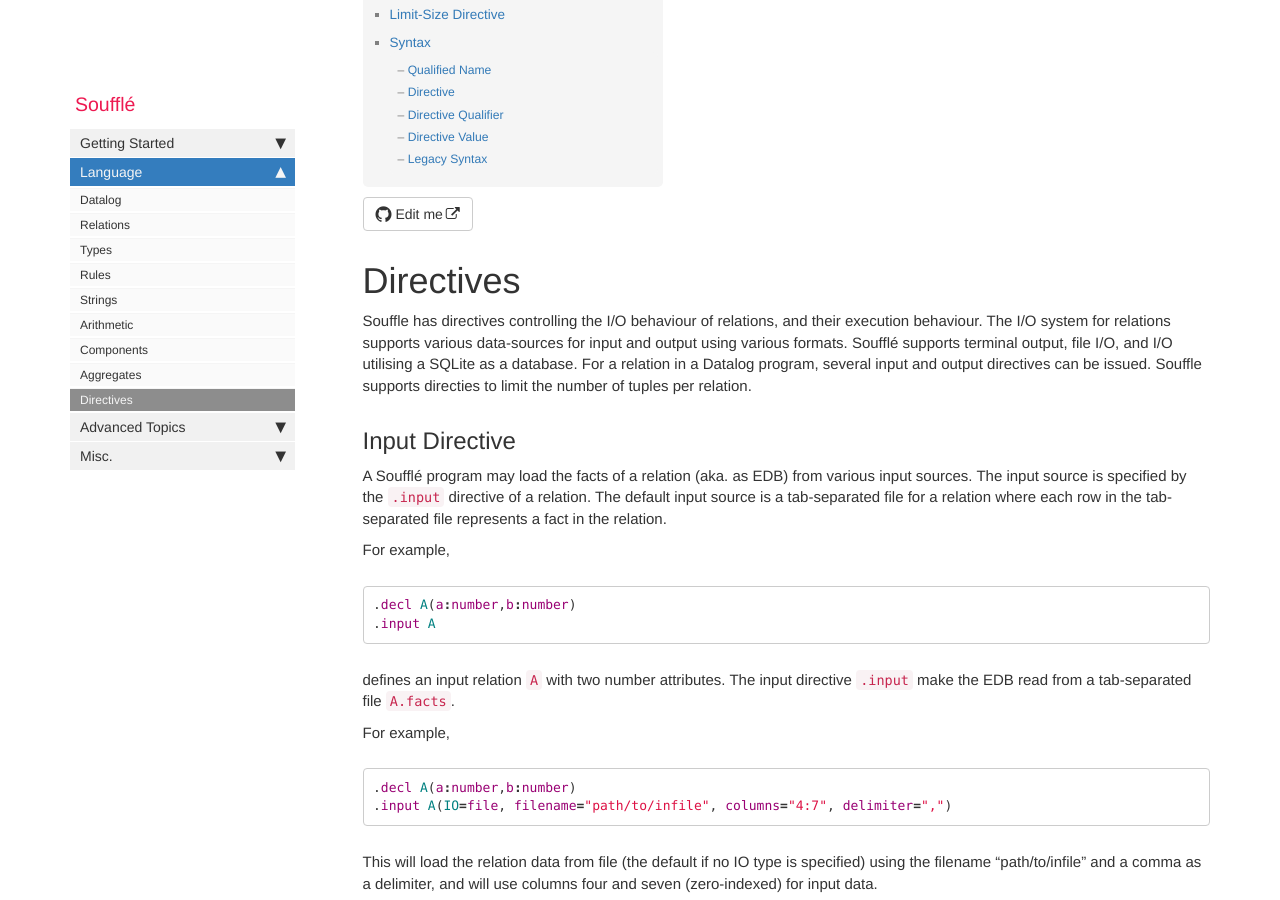
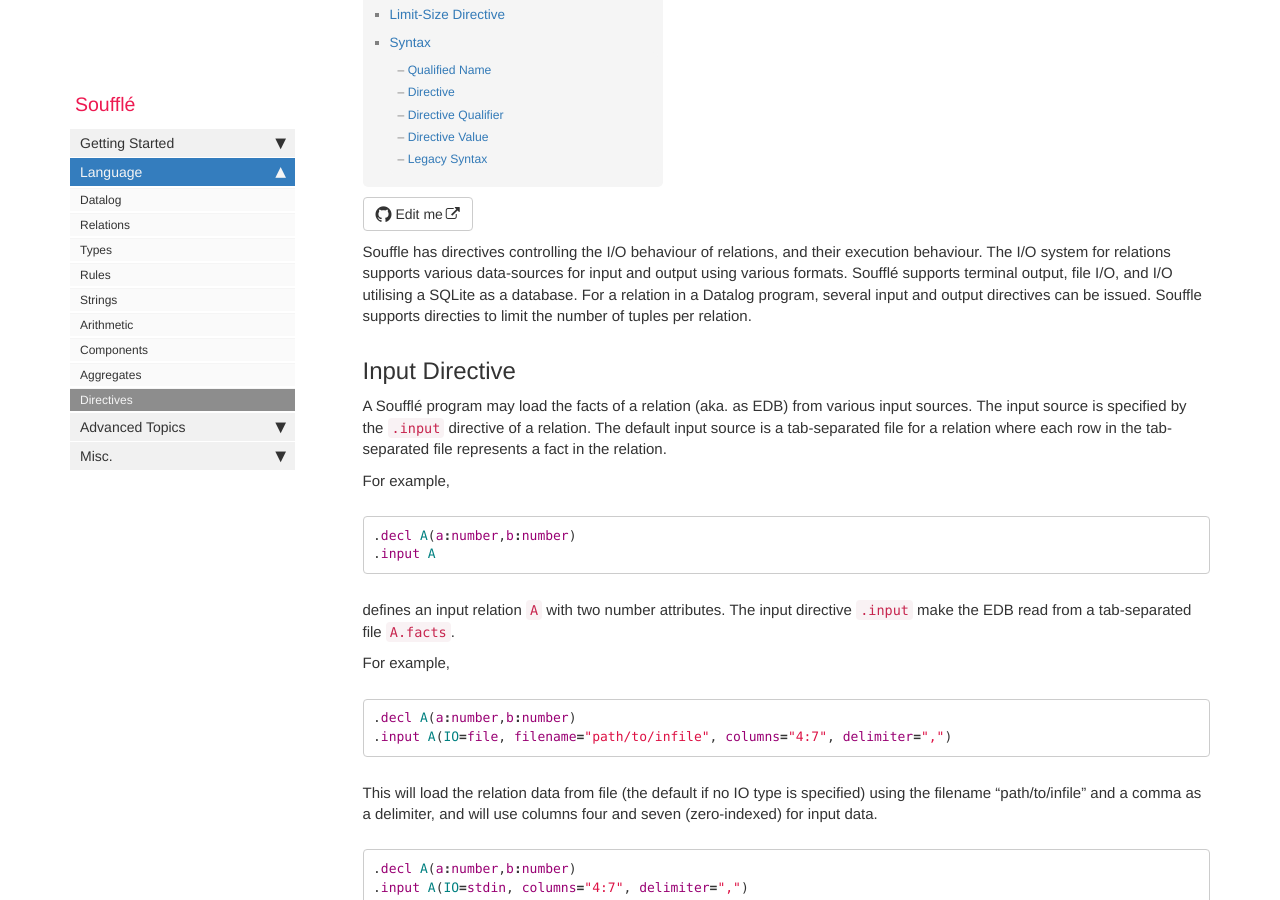
Before and after one commit to souffle-lang/souffle-lang.github.io, a Jekyll site: the page built from pages/docs/directives.md, in a window 1280 px wide and 900 px high, scrolled down 428 px. Built offline with Jekyll 4.4.1, drawn with Linux system fonts in a browser that asks for light colours; comment, search, counter and statistics services are not loaded.

Commit message:
Update directives.md

```diff
--- a/pages/docs/directives.md
+++ b/pages/docs/directives.md
@@ -4,7 +4,6 @@ permalink: /directives
 sidebar: docs_sidebar
 folder: docs
 ---
-# Directives
 Souffle has directives controlling the I/O behaviour of relations, and their execution behaviour.
 The I/O system for relations supports various data-sources for input and output using various formats.
 Soufflé supports terminal output, file I/O, and I/O utilising a SQLite as a database.
```
